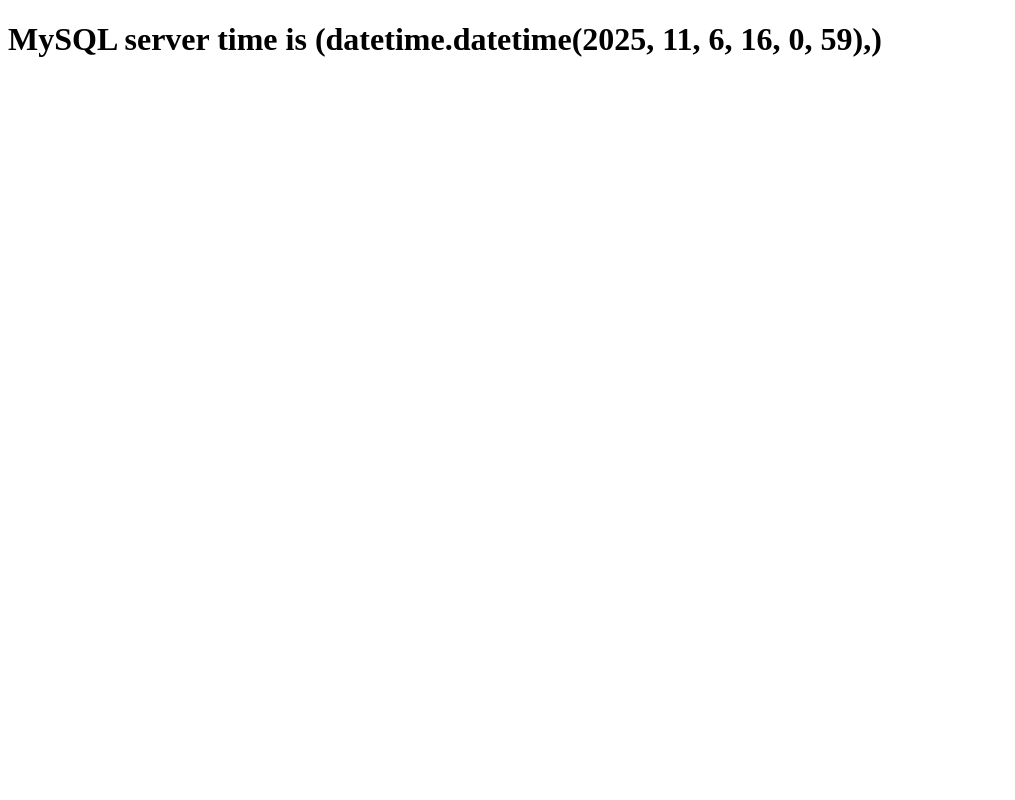
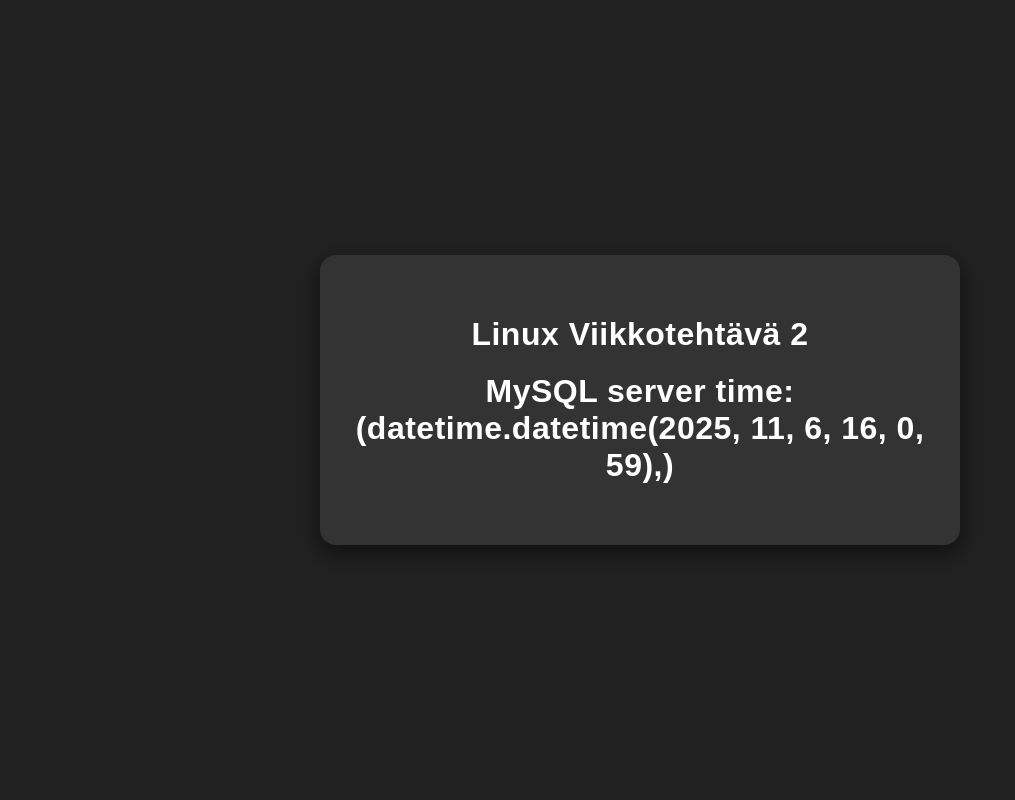
Before and after one commit to Tonttu81/linux_admin_kurssi, a Flask app: page / in a window 1280 px wide. Shown: the whole page, without its empty margins (0-1015 px from the left). Run offline with Flask 3, Linux system fonts and the light colour scheme.

Commit message:
Update index.html

```diff
--- a/templates/index.html
+++ b/templates/index.html
@@ -1,9 +1,50 @@
 <!DOCTYPE html>
-<html>
-    <head>
-        <title>Linux Viikkotehtävä 2</title>
-    </head>
-    <body>
-        <h1>MySQL server time is {{ server_time }}</h1>
-    </body>
+<html lang="en">
+<head>
+  <meta charset="UTF-8">
+  <meta name="viewport" content="width=device-width, initial-scale=1.0">
+  <title>MySQL Server Time</title>
+  <style>
+    /* Page background and centering */
+    body {
+      margin: 0;
+      height: 100vh;
+      display: flex;
+      align-items: center;
+      justify-content: center;
+      background-color: #222; /* static dark gray */
+      font-family: Arial, sans-serif;
+    }
+
+    /* Center rectangle */
+    .card {
+      width: 600px;
+      height: 250px;
+      background-color: #333;
+      border-radius: 16px;
+      box-shadow: 0 8px 25px rgba(0, 0, 0, 0.6);
+      display: flex;
+      flex-direction: column;
+      align-items: center;
+      justify-content: center;
+      text-align: center;
+      padding: 20px;
+    }
+
+    /* Header styling */
+    h1 {
+      color: #fff;
+      font-size: 2rem;  /* adjusted size */
+      font-weight: 600;
+      letter-spacing: 0.5px;
+      margin: 10px 0;
+    }
+  </style>
+</head>
+<body>
+  <div class="card">
+    <h1>Linux Viikkotehtävä 2</h1>
+    <h1>MySQL server time: {{ server_time }}</h1>
+  </div>
+</body>
 </html>
```
